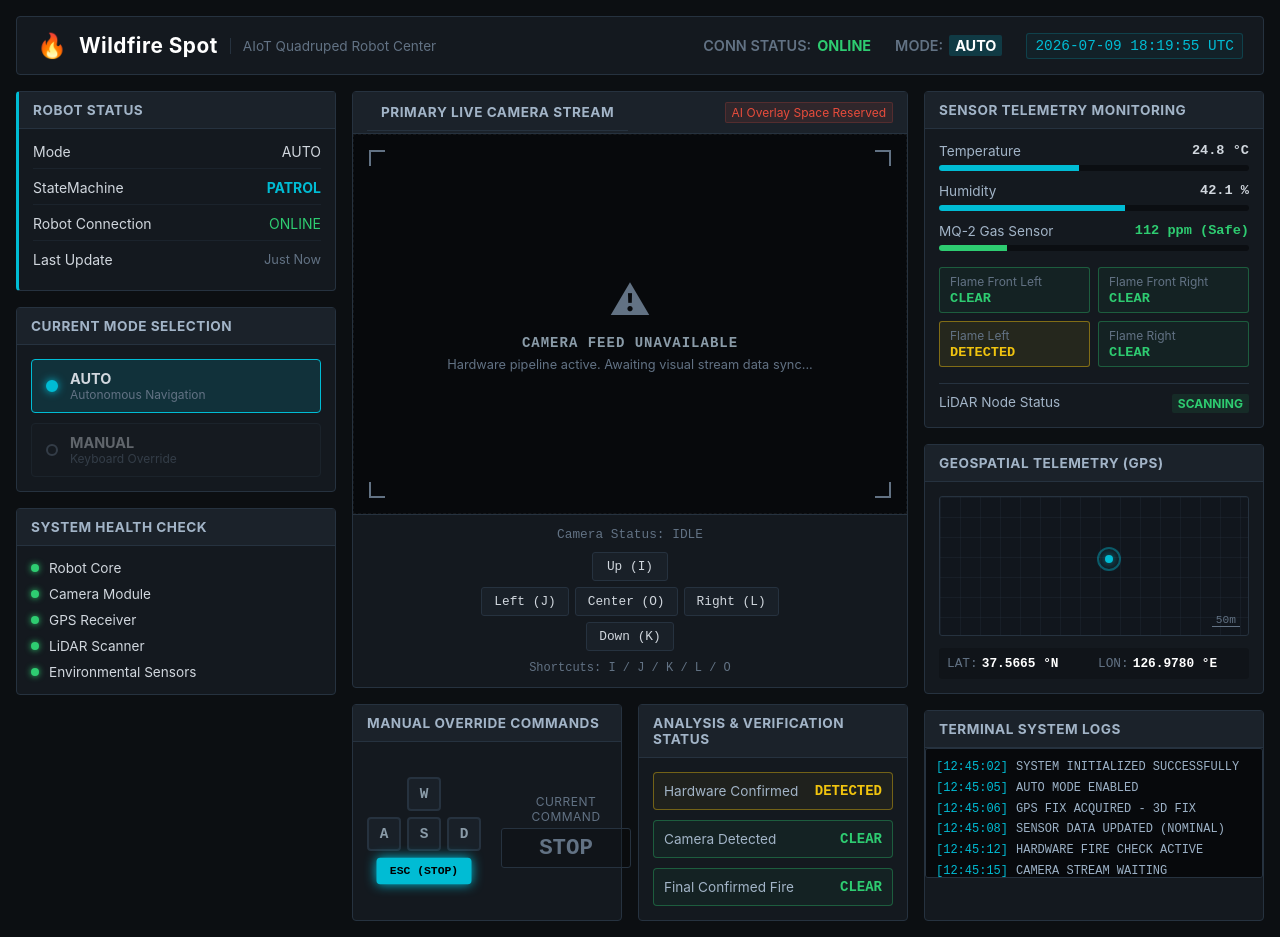
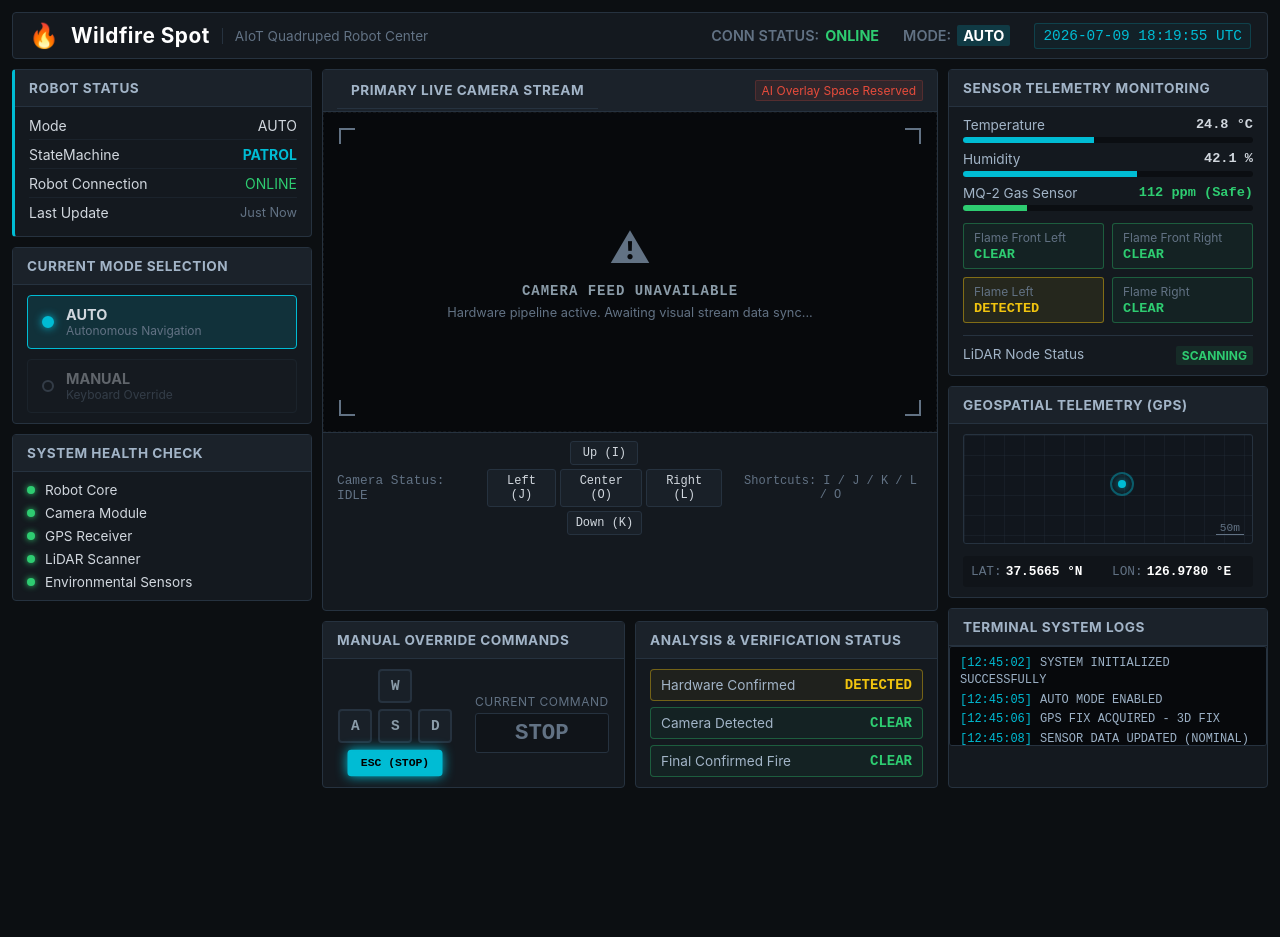
Before and after one commit to DongjuLee0528/wildfire-spot, a React (Vite) app in the folder web/: page / in a window 1280 px wide. After the commit the page ends 800 px from the top, so only its background shows below. Built offline with nearby package versions, Linux system fonts and the light colour scheme.

Commit message:
fix(web): optimize dashboard layout for 1080p

```diff
--- a/web/src/App.css
+++ b/web/src/App.css
@@ -34,8 +34,8 @@ body {
     display: flex;
     flex-direction: column;
     min-height: 100vh;
-    padding: 16px;
-    gap: 16px;
+    padding: 12px;
+    gap: 10px;
     width: 100%;
     max-width: 100%;
 }
@@ -44,13 +44,14 @@ body {
 .dashboard-header {
     background-color: var(--bg-panel);
     border: 1px solid var(--border-color);
-    padding: 14px 20px;
+    padding: 8px 16px;
     display: flex;
     justify-content: space-between;
     align-items: center;
     border-radius: 4px;
     gap: 16px;
     min-width: 0;
+    flex-shrink: 0;
 }
 
 .header-brand {
@@ -113,16 +114,17 @@ body {
 /* --- Responsive Layout Grid (Desktop First) --- */
 .dashboard-grid {
     display: grid;
-    grid-template-columns: 320px minmax(0, 1fr) 340px;
-    gap: 16px;
+    grid-template-columns: 300px minmax(0, 1fr) 320px;
+    gap: 10px;
     flex-grow: 1;
+    min-height: 0;
     min-width: 0;
 }
 
 .grid-column {
     display: flex;
     flex-direction: column;
-    gap: 16px;
+    gap: 10px;
     min-width: 0;
 }
 
@@ -148,7 +150,7 @@ body {
 }
 
 .panel-content {
-    padding: 14px;
+    padding: 10px 14px;
     flex-grow: 1;
 }
 
@@ -159,7 +161,8 @@ body {
 
 /* --- 2. Live Camera Viewport --- */
 .main-camera-panel {
-    flex-grow: 2;
+    flex-grow: 1;
+    min-height: 0;
 }
 
 .panel-header-actions {
@@ -186,8 +189,9 @@ body {
     background-color: #07090c;
     position: relative;
     aspect-ratio: 16 / 9;
-    min-height: 380px;
+    max-height: 320px;
     padding: 0;
+    overflow: hidden;
 }
 
 /* Future AI Box Layout Placement Simulation */
@@ -243,21 +247,22 @@ body {
 .center-bottom-split {
     display: grid;
     grid-template-columns: 1fr 1fr;
-    gap: 16px;
+    gap: 10px;
+    flex-shrink: 0;
 }
 
 /* --- 3. Robot Status Sub-Layout --- */
 .status-grid {
     display: flex;
     flex-direction: column;
-    gap: 10px;
+    gap: 6px;
 }
 
 .data-row {
     display: flex;
     justify-content: space-between;
     align-items: center;
-    padding-bottom: 8px;
+    padding-bottom: 5px;
     border-bottom: 1px solid rgba(38, 50, 63, 0.4);
 }
 
@@ -328,7 +333,7 @@ body {
 }
 
 .mock-map-canvas {
-    height: 140px;
+    height: 110px;
     background-color: #11161d;
     border: 1px solid var(--border-color);
     position: relative;
@@ -405,13 +410,13 @@ body {
 .sensor-list {
     display: flex;
     flex-direction: column;
-    gap: 12px;
+    gap: 8px;
 }
 
 .sensor-item {
     display: flex;
     flex-direction: column;
-    gap: 6px;
+    gap: 4px;
 }
 
 .sensor-meta {
@@ -496,7 +501,7 @@ body {
 .fire-grid {
     display: flex;
     flex-direction: column;
-    gap: 10px;
+    gap: 6px;
     height: 100%;
     justify-content: center;
 }
@@ -504,7 +509,7 @@ body {
 .fire-card {
     background: rgba(255,255,255,0.01);
     border: 1px solid var(--border-color);
-    padding: 10px;
+    padding: 7px 10px;
     border-radius: 4px;
     display: flex;
     justify-content: space-between;
@@ -552,7 +557,7 @@ body {
 .health-list {
     display: flex;
     flex-direction: column;
-    gap: 10px;
+    gap: 7px;
 }
 
 .health-item {
@@ -671,15 +676,15 @@ body {
     border: 1px solid var(--border-color);
     font-family: var(--font-mono);
     font-size: 0.75rem;
-    padding: 10px;
+    padding: 8px 10px;
     border-radius: 3px;
-    height: 130px;
-    max-height: 130px;
+    height: 100px;
+    max-height: 100px;
     overflow-y: auto;
     overflow-x: hidden;
     display: flex;
     flex-direction: column;
-    gap: 4px;
+    gap: 3px;
 }
 
 .log-line {
@@ -719,11 +724,13 @@ body {
 /* --- Camera Control Inline (inside Camera Panel) --- */
 .camera-control-inline {
     display: flex;
-    flex-direction: column;
+    flex-direction: row;
     align-items: center;
-    gap: 10px;
-    padding: 12px 14px;
+    justify-content: center;
+    gap: 16px;
+    padding: 8px 14px;
     border-top: 1px solid var(--border-color);
+    flex-shrink: 0;
 }
 
 .camera-stream-label {
@@ -735,13 +742,13 @@ body {
 .camera-d-pad {
     display: flex;
     flex-direction: column;
-    gap: 6px;
+    gap: 4px;
     align-items: center;
 }
 
 .camera-d-pad-row {
     display: flex;
-    gap: 6px;
+    gap: 4px;
     justify-content: center;
 }
 
@@ -751,10 +758,10 @@ body {
     color: var(--text-main);
     border-radius: 3px;
     cursor: pointer;
-    padding: 6px 12px;
-    font-size: 0.8rem;
+    padding: 4px 8px;
+    font-size: 0.75rem;
     font-family: var(--font-mono);
-    min-width: 76px;
+    min-width: 68px;
     text-align: center;
     transition: background-color 0.1s;
 }
@@ -828,7 +835,7 @@ body {
     }
 
     .camera-viewport {
-        min-height: 280px;
+        max-height: 260px;
     }
 
     .log-terminal {
@@ -934,7 +941,7 @@ body {
     }
 
     .camera-viewport {
-        min-height: 180px;
+        max-height: 200px;
     }
 
     .command-layout {
```
